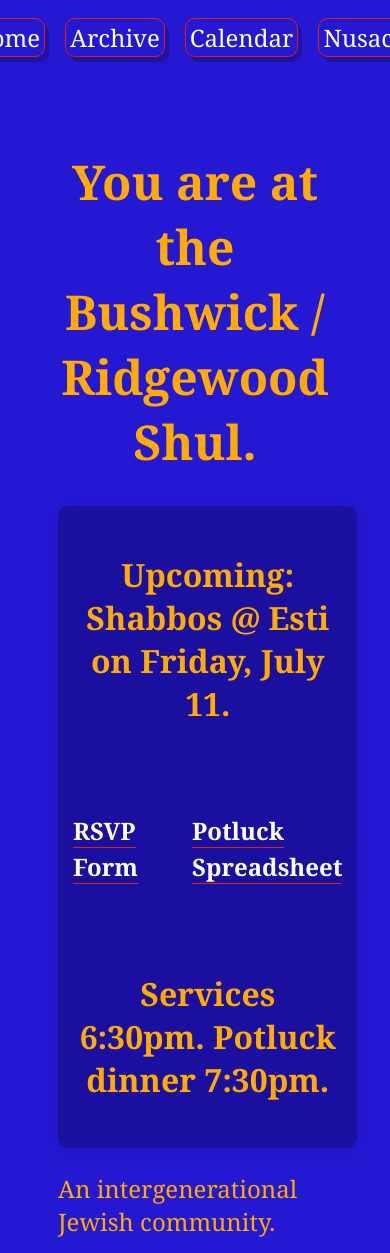
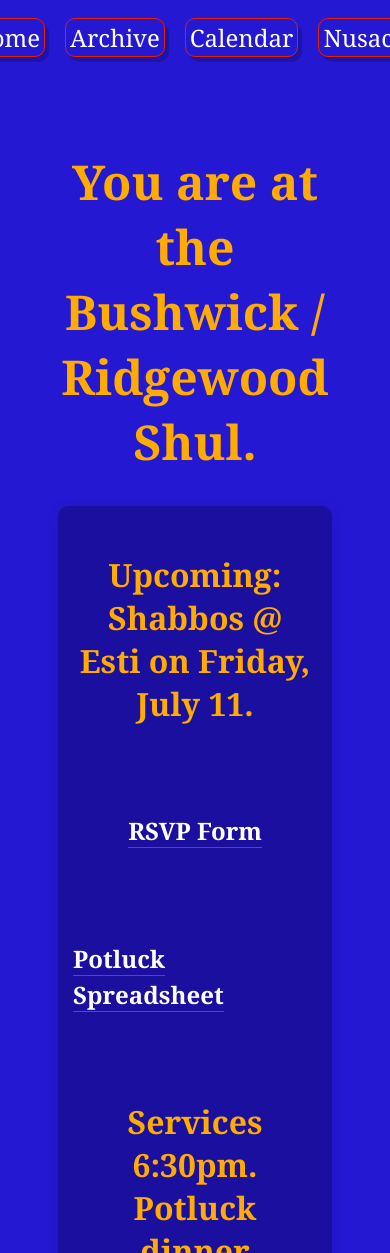
Before and after one commit to cyberjewess/tbrs-sv, a SvelteKit app: page / in a window 390 px wide. Shown: the top 1253 px of the page. Built offline with nearby package versions, Linux system fonts and the light colour scheme.

Commit message:
more responsive mobile styling

```diff
--- a/src/app.css
+++ b/src/app.css
@@ -83,7 +83,7 @@ h3 {
 
 .home,
 .content {
-    max-width: 800px;
+    max-width: 850;
     margin: 0 auto;
     padding: 20px;
 }
@@ -159,3 +159,16 @@ article li {
 .principles p {
     margin-bottom: 1.2em;
 }
+
+@media (max-width: 600px) {
+    .event-links {
+        flex-direction: column;
+        gap: 10px;
+    }
+
+    .event-link {
+        margin-left: auto;
+        margin-right: auto;
+        width: fit-content;
+    }
+}
```
